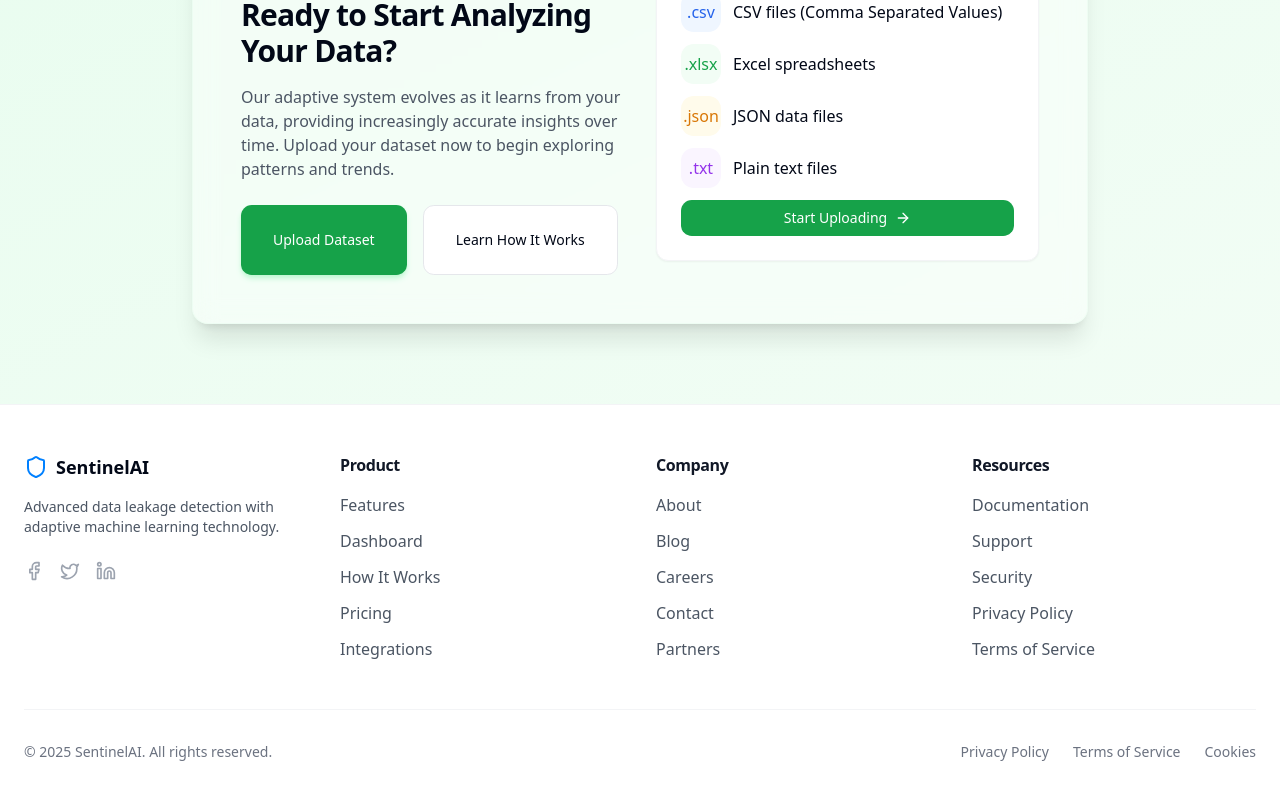
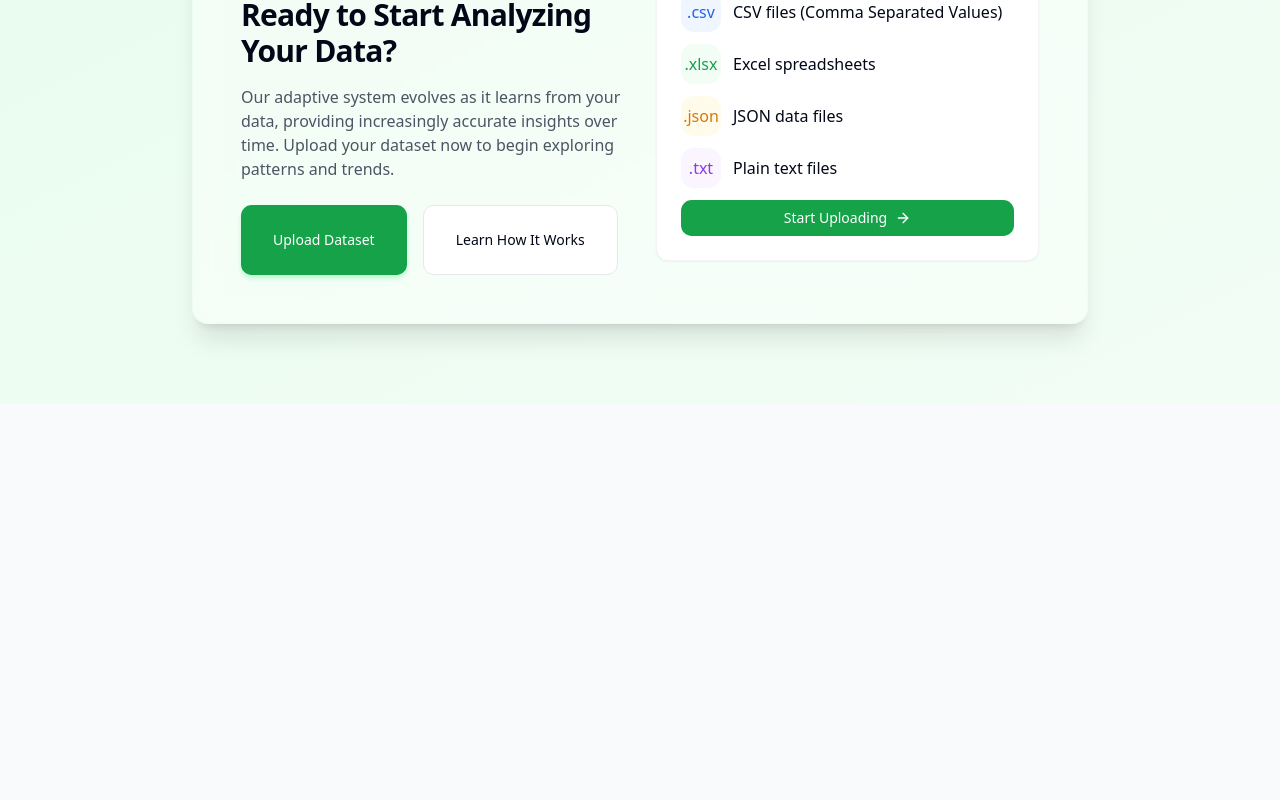
Before and after one commit to shettishalini/adaptive-leakage-sentinel, a React (Vite) app: page / in a window 1280 px wide. Shown: the part 5898-6698 px from the top of the page. After the commit the page ends 6302 px from the top, so only its background shows below. Built offline with nearby package versions, Linux system fonts and the light colour scheme.

Commit message:
Remove Footer component
Removes the Footer component from the application.

```diff
--- a/src/components/Footer.tsx
+++ /dev/null
@@ -1,185 +0,0 @@
-
-import { Shield } from "lucide-react";
-
-const Footer = () => {
-  const currentYear = new Date().getFullYear();
-
-  return (
-    <footer className="bg-white border-t border-gray-100 py-12">
-      <div className="container mx-auto px-6">
-        <div className="grid grid-cols-1 md:grid-cols-4 gap-8">
-          <div className="md:col-span-1">
-            <a href="/" className="flex items-center gap-2 mb-4">
-              <Shield className="h-6 w-6 text-primary" />
-              <span className="font-semibold text-lg">SentinelAI</span>
-            </a>
-            <p className="text-gray-600 text-sm mb-6">
-              Advanced data leakage detection with adaptive machine learning technology.
-            </p>
-            <div className="flex items-center gap-4">
-              <a href="#" className="text-gray-400 hover:text-primary transition-colors">
-                <svg
-                  xmlns="http://www.w3.org/2000/svg"
-                  width="20"
-                  height="20"
-                  viewBox="0 0 24 24"
-                  fill="none"
-                  stroke="currentColor"
-                  strokeWidth="2"
-                  strokeLinecap="round"
-                  strokeLinejoin="round"
-                >
-                  <path d="M18 2h-3a5 5 0 0 0-5 5v3H7v4h3v8h4v-8h3l1-4h-4V7a1 1 0 0 1 1-1h3z"></path>
-                </svg>
-              </a>
-              <a href="#" className="text-gray-400 hover:text-primary transition-colors">
-                <svg
-                  xmlns="http://www.w3.org/2000/svg"
-                  width="20"
-                  height="20"
-                  viewBox="0 0 24 24"
-                  fill="none"
-                  stroke="currentColor"
-                  strokeWidth="2"
-                  strokeLinecap="round"
-                  strokeLinejoin="round"
-                >
-                  <path d="M22 4s-.7 2.1-2 3.4c1.6 10-9.4 17.3-18 11.6 2.2.1 4.4-.6 6-2C3 15.5.5 9.6 3 5c2.2 2.6 5.6 4.1 9 4-.9-4.2 4-6.6 7-3.8 1.1 0 3-1.2 3-1.2z"></path>
-                </svg>
-              </a>
-              <a href="#" className="text-gray-400 hover:text-primary transition-colors">
-                <svg
-                  xmlns="http://www.w3.org/2000/svg"
-                  width="20"
-                  height="20"
-                  viewBox="0 0 24 24"
-                  fill="none"
-                  stroke="currentColor"
-                  strokeWidth="2"
-                  strokeLinecap="round"
-                  strokeLinejoin="round"
-                >
-                  <path d="M16 8a6 6 0 0 1 6 6v7h-4v-7a2 2 0 0 0-2-2 2 2 0 0 0-2 2v7h-4v-7a6 6 0 0 1 6-6z"></path>
-                  <rect x="2" y="9" width="4" height="12"></rect>
-                  <circle cx="4" cy="4" r="2"></circle>
-                </svg>
-              </a>
-            </div>
-          </div>
-
-          <div className="md:col-span-1">
-            <h3 className="font-semibold text-gray-900 mb-4">Product</h3>
-            <ul className="space-y-3">
-              <li>
-                <a href="#features" className="text-gray-600 hover:text-primary transition-colors">
-                  Features
-                </a>
-              </li>
-              <li>
-                <a href="#dashboard" className="text-gray-600 hover:text-primary transition-colors">
-                  Dashboard
-                </a>
-              </li>
-              <li>
-                <a href="#how-it-works" className="text-gray-600 hover:text-primary transition-colors">
-                  How It Works
-                </a>
-              </li>
-              <li>
-                <a href="#" className="text-gray-600 hover:text-primary transition-colors">
-                  Pricing
-                </a>
-              </li>
-              <li>
-                <a href="#" className="text-gray-600 hover:text-primary transition-colors">
-                  Integrations
-                </a>
-              </li>
-            </ul>
-          </div>
-
-          <div className="md:col-span-1">
-            <h3 className="font-semibold text-gray-900 mb-4">Company</h3>
-            <ul className="space-y-3">
-              <li>
-                <a href="#" className="text-gray-600 hover:text-primary transition-colors">
-                  About
-                </a>
-              </li>
-              <li>
-                <a href="#" className="text-gray-600 hover:text-primary transition-colors">
-                  Blog
-                </a>
-              </li>
-              <li>
-                <a href="#" className="text-gray-600 hover:text-primary transition-colors">
-                  Careers
-                </a>
-              </li>
-              <li>
-                <a href="#" className="text-gray-600 hover:text-primary transition-colors">
-                  Contact
-                </a>
-              </li>
-              <li>
-                <a href="#" className="text-gray-600 hover:text-primary transition-colors">
-                  Partners
-                </a>
-              </li>
-            </ul>
-          </div>
-
-          <div className="md:col-span-1">
-            <h3 className="font-semibold text-gray-900 mb-4">Resources</h3>
-            <ul className="space-y-3">
-              <li>
-                <a href="#" className="text-gray-600 hover:text-primary transition-colors">
-                  Documentation
-                </a>
-              </li>
-              <li>
-                <a href="#" className="text-gray-600 hover:text-primary transition-colors">
-                  Support
-                </a>
-              </li>
-              <li>
-                <a href="#" className="text-gray-600 hover:text-primary transition-colors">
-                  Security
-                </a>
-              </li>
-              <li>
-                <a href="#" className="text-gray-600 hover:text-primary transition-colors">
-                  Privacy Policy
-                </a>
-              </li>
-              <li>
-                <a href="#" className="text-gray-600 hover:text-primary transition-colors">
-                  Terms of Service
-                </a>
-              </li>
-            </ul>
-          </div>
-        </div>
-
-        <div className="border-t border-gray-100 mt-12 pt-8 flex flex-col md:flex-row justify-between items-center">
-          <p className="text-gray-500 text-sm mb-4 md:mb-0">
-            © {currentYear} SentinelAI. All rights reserved.
-          </p>
-          <div className="flex items-center gap-6">
-            <a href="#" className="text-gray-500 hover:text-gray-700 text-sm">
-              Privacy Policy
-            </a>
-            <a href="#" className="text-gray-500 hover:text-gray-700 text-sm">
-              Terms of Service
-            </a>
-            <a href="#" className="text-gray-500 hover:text-gray-700 text-sm">
-              Cookies
-            </a>
-          </div>
-        </div>
-      </div>
-    </footer>
-  );
-};
-
-export default Footer;
--- a/src/pages/Index.tsx
+++ b/src/pages/Index.tsx
@@ -6,7 +6,6 @@ import Dashboard from "@/components/Dashboard";
 import DatasetUpload from "@/components/DatasetUpload";
 import HowItWorks from "@/components/HowItWorks";
 import CallToAction from "@/components/CallToAction";
-import Footer from "@/components/Footer";
 
 const Index = () => {
   return (
@@ -20,7 +19,6 @@ const Index = () => {
       <Dashboard />
       <HowItWorks />
       <CallToAction />
-      <Footer />
     </div>
   );
 };
```
